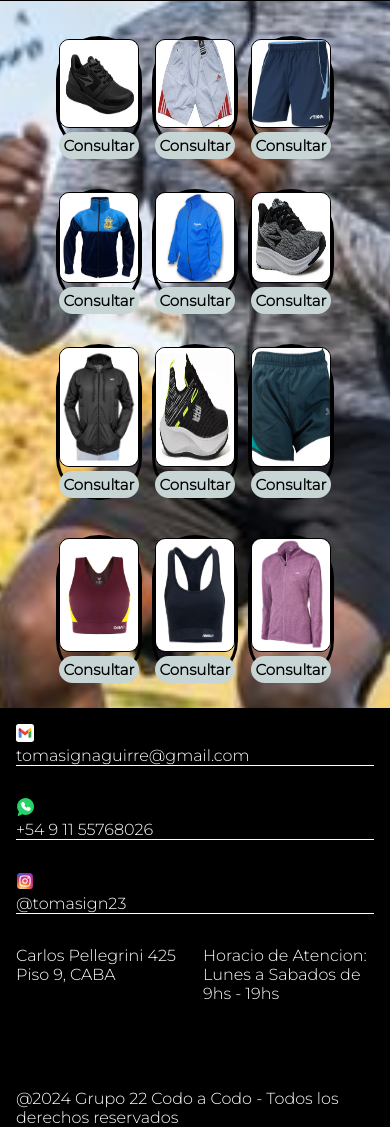
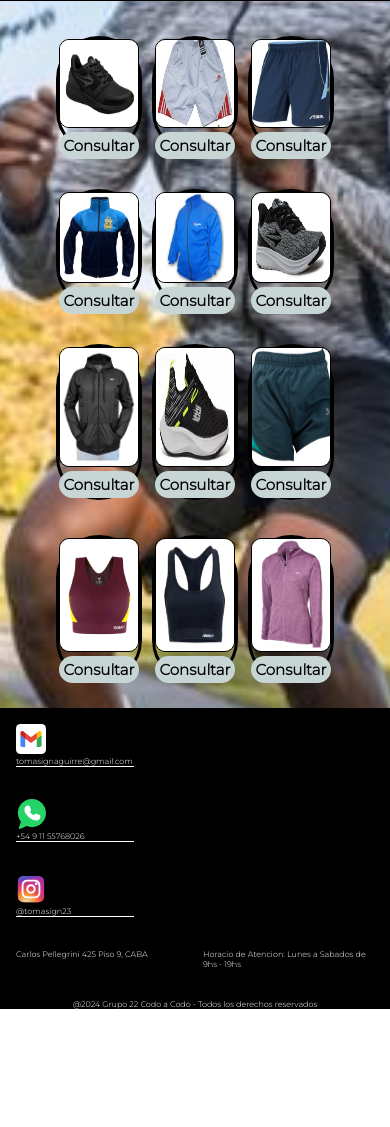
Before and after one commit to Tomas2309/e-commerce, a plain HTML site: page productos.html in a window 390 px wide. Shown: the part 327-1454 px from the top of the page. After the commit the page ends 1336 px from the top, so only its background shows below. Drawn offline with Linux system fonts and the light colour scheme; files whose address does not match are found by name.

Commit message:
Trabajo Ecommerce finalizado

```diff
--- a/css/productos.css
+++ b/css/productos.css
@@ -176,7 +176,7 @@ nav a:hover {
     transform: scale(1.07);
 }
 
-.productos a li {
+.productos a p {
     text-align: center;
     color: black;
     border-radius: 20px;
@@ -188,7 +188,7 @@ nav a:hover {
     align-items: center;
     text-transform: uppercase;
 }
-.productos a li:hover{
+.productos a p:hover{
     border: solid black 1px;
     background-color: aliceblue;
 }
@@ -209,6 +209,9 @@ nav a:hover {
 .footer_order div{
     margin-bottom: 2rem;
     border-bottom: 1px solid white;
+}
+.footer_order{
+    max-width: 33%;
 }
 .footer>p{
     display: flex;
@@ -240,13 +243,13 @@ nav a:hover {
         padding: 5px;
         padding-bottom: 20px;
     }
-    .productos a li {
+    .productos a p {
         text-transform: capitalize;
         font-size: 15px;
         background-color: rgb(200, 213, 213);
         padding:4px 0px;
     }
-    .productos a li:hover{
+    .productos a p:hover{
         border: 1px black solid;
         background-color: white;
         border-radius: 20%;
@@ -255,9 +258,10 @@ nav a:hover {
         display:grid;
         grid-template: 3/1;
         padding:1rem 1rem 0rem 1rem;
+        font-size: 50%;
     }
-    .footer_order img{
-        width: 5%;
+    .footer_order{
+        max-width: 33%;
     }
     .footer_right div{
         margin-bottom: 0rem;
@@ -305,16 +309,13 @@ nav a:hover {
         width: 90px;
         border-radius: 10px;
     }
-    .productos a li {
+    .productos a p {
         text-transform: capitalize;
     }
     .footer{
         display:grid;
         grid-template: 3/1;
         padding:1rem 1rem 0rem 1rem;
-    }
-    .footer_order img{
-        width: 5%;
     }
     .footer_right div{
         margin-bottom: 0rem;
--- a/css/style-nosotros.css
+++ b/css/style-nosotros.css
@@ -125,9 +125,16 @@ h2 {
 .footer_right{
     margin-bottom: 13rem;
 }
+.footer_order{
+    max-width: 33%;
+}
 .footer_order div{
     margin-bottom: 2rem;
     border-bottom: 1px solid white;
+}
+p{
+    margin-top: 0;
+    margin-bottom: 0;
 }
 .footer>p{
     display: flex;
@@ -161,9 +168,6 @@ h2 {
         display:grid;
         grid-template: 3/1;
         padding:1rem 1rem 0rem 1rem;
-    }
-    .footer_order img{
-        width: 5%;
     }
     .footer_right div{
         margin-bottom: 0rem;
@@ -219,9 +223,7 @@ h2 {
         display:grid;
         grid-template: 3/1;
         padding:1rem 1rem 0rem 1rem;
-    }
-    .footer_order img{
-        width: 5%;
+        font-size: 50%;
     }
     .footer_right div{
         margin-bottom: 0rem;
--- a/css/style.css
+++ b/css/style.css
@@ -100,6 +100,9 @@ body{
     grid-row: 1/3;
     display: flex;
 }
+#foto img{
+    width: 100%;
+}
 .ya{
     grid-row: 2/3;
     background-color: rgb(19, 3, 238);
@@ -129,6 +132,10 @@ body{
     margin: 2rem;
     display: flex;
     justify-content: center;
+}
+.item img{
+    width: 100%;
+    height: 100%;
 }
 .mas_vendidos picture:hover{
     cursor: pointer;
@@ -175,6 +182,7 @@ body{
     display: flex;
     padding: 3rem;
     justify-content: space-between;
+    font-weight:100;
 }
 .mapa{
     width: 100%;
@@ -183,9 +191,15 @@ body{
 .footer_right{
     margin-bottom: 13rem;
 }
+.footer_order{
+    max-width: 33%;
+}
 .footer_order div{
     margin-bottom: 2rem;
     border-bottom: 1px solid white;
+}
+.footer_order div p{
+    margin-top: 0rem;
 }
 .footer>p{
     display: flex;
@@ -450,9 +464,6 @@ a{
         grid-template: 3/1;
         padding:1rem 1rem 0rem 1rem;
     }
-    .footer_order img{
-        width: 5%;
-    }
     .footer_right div{
         margin-bottom: 0rem;
     }
@@ -563,9 +574,6 @@ a{
         grid-template: 3/1;
         padding:1rem 1rem 0rem 1rem;
     }
-    .footer_order img{
-        width: 5%;
-    }
     .footer_right div{
         margin-bottom: 0rem;
     }
--- a/css/style_compra.css
+++ b/css/style_compra.css
@@ -3,7 +3,7 @@
     margin: 0 auto;
     display: grid;
     grid-template: 1/2;
-    padding: 10rem 0rem;
+    padding: 15rem 0rem;
 }
 .compra_main img{
     min-width: 40%;
@@ -18,7 +18,34 @@
     background-color: aquamarine;
 }
 .footer{
-    margin-top: 3rem;
+    margin-top: 3.5rem;
+    background-color: black;
+    color: white;
+    display: flex;
+    padding: 3rem;
+    justify-content: space-between;
+    font-weight:100;
+}
+.mapa{
+    width: 100%;
+    margin: 0 auto;
+}
+.footer_right{
+    margin-bottom: 13rem;
+}
+.footer_order{
+    max-width: 33%;
+}
+.footer_order div{
+    margin-bottom: 2rem;
+    border-bottom: 1px solid white;
+}
+.footer_order div p{
+    margin-top: 0rem;
+}
+.footer>p{
+    display: flex;
+    align-items: end;
 }
 @media only screen and (max-width:480px){
     .compra_main{
@@ -28,4 +55,68 @@
     #regresar{
         padding:1rem 2rem ;
     }
+    .footer{
+        display:grid;
+        grid-template: 3/1;
+        padding:1rem 1rem 0rem 1rem;
+        font-size: 50%;
+    }
+    .footer_right div{
+        margin-bottom: 0rem;
+    }
+    .footer_right{
+        margin-bottom: 0rem;
+        grid-row: 2/3;
+        display: grid;
+        grid-template-columns: 1fr 1fr;
+        grid-template-rows: .5fr 1.5fr;
+        column-gap: 1rem;
+    }
+    .footer_right p{
+        display: block;
+        margin: 0rem;
+    }
+    .footer>p{
+        display: flex;
+        justify-content: center;
+        padding-top: 0rem;
+        margin-top: 0rem;
+        margin: 0rem;
+    }
+    .mapa{
+        display:none;
+    }
 }
+@media only screen and (min-width:481px) and (max-width:768px){
+    .footer{
+        display:grid;
+        grid-template: 3/1;
+        padding:1rem 1rem 0rem 1rem;
+        font-size: 50%;
+    }
+    .footer_right div{
+        margin-bottom: 0rem;
+    }
+    .footer_right{
+        margin-bottom: 0rem;
+        grid-row: 2/3;
+        display: grid;
+        grid-template-columns: 1fr 1fr;
+        grid-template-rows: .5fr 1.5fr;
+        column-gap: 1rem;
+    }
+    .footer_right p{
+        display: block;
+        margin: 0rem;
+    }
+    .footer>p{
+        display: flex;
+        justify-content: center;
+        padding-top: 0rem;
+        margin-top: 0rem;
+        margin: 0rem;
+    }
+    .mapa{
+        display:none;
+    }
+}
--- a/css/style_contacto.css
+++ b/css/style_contacto.css
@@ -141,6 +141,9 @@ form label {
     margin-bottom: 2rem;
     border-bottom: 1px solid white;
 }
+.footer_order{
+    max-width: 33%;
+}
 .footer>p{
     display: flex;
     align-items: end;
@@ -167,8 +170,8 @@ form label {
         grid-template: 3/1;
         padding:1rem 1rem 0rem 1rem;
     }
-    .footer_order img{
-        width: 5%;
+    .footer_order{
+        max-width: 33%;
     }
     .footer_right div{
         margin-bottom: 0rem;
@@ -211,9 +214,7 @@ form label {
         display:grid;
         grid-template: 3/1;
         padding:1rem 1rem 0rem 1rem;
-    }
-    .footer_order img{
-        width: 5%;
+        font-size: 50%;
     }
     .footer_right div{
         margin-bottom: 0rem;
--- a/productos.html
+++ b/productos.html
@@ -24,71 +24,71 @@
     </header>
         <main class="productos">
             <a href="/contacto.html">
-                <img class="caja-producto" src="/img/mas_productos/29770-41-5f937dfb1dbd1f91e216476141025807-640-0.jpg">
-                <li>Consultar</li>
+                <img class="caja-producto" alt="zapatilla" src="/img/mas_productos/29770-41-5f937dfb1dbd1f91e216476141025807-640-0.jpg">
+                <p>Consultar</p>
             </a>
             <a href="/contacto.html">
-                <img class="caja-producto" src="/img/mas_productos/2f9ec61fd87514f5c45adbbd9f2046d5.jpg">
-                <li>Consultar</li>
+                <img class="caja-producto" alt="pantalon" src="/img/mas_productos/2f9ec61fd87514f5c45adbbd9f2046d5.jpg">
+                <p>Consultar</p>
             </a>
             <a href="/contacto.html">
-                <img class="caja-producto" src="/img/mas_productos/857ebd44dc8ea9a7016a21670b453ff3.jpg">
-                <li>Consultar</li>
+                <img class="caja-producto" alt="pantalon" src="/img/mas_productos/857ebd44dc8ea9a7016a21670b453ff3.jpg">
+                <p>Consultar</p>
             </a>
             <a href="/contacto.html">
-                <img class="caja-producto" src="/img/mas_productos/D_NQ_NP_844899-MLA74382431856_022024-O.webp">
-                <li>Consultar</li>
+                <img class="caja-producto" alt="campera" src="/img/mas_productos/D_NQ_NP_844899-MLA74382431856_022024-O.webp">
+                <p>Consultar</p>
             </a>
             <a href="/contacto.html">
-                <img class="caja-producto" src="/img/mas_productos/campera-deportiva.jpg">
-                <li>Consultar</li>
+                <img class="caja-producto" alt="campera" src="/img/mas_productos/campera-deportiva.jpg">
+                <p>Consultar</p>
             </a>
             <a href="/contacto.html">
-                <img class="caja-producto" src="/img/mas_productos/D_NQ_NP_630231-MLA51666828901_092022-O.webp">
-                <li>Consultar</li>
+                <img class="caja-producto" alt="zapatilla" src="/img/mas_productos/D_NQ_NP_630231-MLA51666828901_092022-O.webp">
+                <p>Consultar</p>
             </a>
             <a href="/contacto.html">
-                <img class="caja-producto" src="/img/mas_productos/D_NQ_NP_804767-MLA46522157430_062021-O.webp">
-                <li>Consultar</li>
+                <img class="caja-producto" alt="campera" src="/img/mas_productos/D_NQ_NP_804767-MLA46522157430_062021-O.webp">
+                <p>Consultar</p>
             </a>
             <a href="/contacto.html">
-                <img class="caja-producto" src="/img/mas_productos/D_NQ_NP_805404-MLA69741984622_062023-O.webp">
-                <li>Consultar</li>
+                <img class="caja-producto" alt="zapatilla" src="/img/mas_productos/D_NQ_NP_805404-MLA69741984622_062023-O.webp">
+                <p>Consultar</p>
             </a>
             <a href="/contacto.html">
-                <img class="caja-producto" src="/img/mas_productos/panta-mujer-verde-copy-300x300.jpg">
-                <li>Consultar</li>
+                <img class="caja-producto" alt="pantalon" src="/img/mas_productos/panta-mujer-verde-copy-300x300.jpg">
+                <p>Consultar</p>
             </a>
             <a href="/contacto.html">
-                <img class="caja-producto" src="/img/mas_productos/top-deportivo-mujer.jpg">
-                <li>Consultar</li>
+                <img class="caja-producto" alt="top-deportivo" src="/img/mas_productos/top-deportivo-mujer.jpg">
+                <p>Consultar</p>
             </a>
             <a href="/contacto.html">
-                <img class="caja-producto" src="/img/mas_productos/top-fit-frente1-30a52a9052d60237cc16335596123822-1024-1024.jpg">
-                <li>Consultar</li>
+                <img class="caja-producto" alt="top-deportivo" src="/img/mas_productos/top-fit-frente1-30a52a9052d60237cc16335596123822-1024-1024.jpg">
+                <p>Consultar</p>
             </a>
             <a href="/contacto.html">
-                <img class="caja-producto" src="/img/mas_productos/21I-0176.jpg">
-                <li>Consultar</li>
+                <img class="caja-producto" alt="campera" src="/img/mas_productos/21I-0176.jpg">
+                <p>Consultar</p>
             </a>
         </main>
         <footer class="footer">
             <div class="footer_order">
                 <div>
                     <a href="mailto:tomasignaguirre@gmail.com">
-                        <img src="/img/gmail-svgrepo-com.svg" alt="logo gmail" width="40rem">
+                        <img src="/img/gmail-svgrepo-com.svg" alt="logo gmail" width="30" height="30">
                     </a>
                     <p>tomasignaguirre@gmail.com</p>
                 </div>
                 <div>
                     <a href="https://wa.me/+5491155768026">
-                        <img src="/img/whatsapp-whats-app-svgrepo-com.svg" alt="logo whats app" width="40rem">
+                        <img src="/img/whatsapp-whats-app-svgrepo-com.svg" alt="logo whats app" width="30" height="30">
                     </a>
                     <p>+54 9 11 55768026</p>
                 </div>
                 <div>
                     <a href="https://www.instagram.com/tomasign23?igsh=MWh5bTh6aWxqbHNlMA%3D%3D&utm_source=qr">
-                        <img src="/img/instagram-1-svgrepo-com.svg" alt="logo instagram"  width="40rem">
+                        <img src="/img/instagram-1-svgrepo-com.svg" alt="logo instagram" width="30" height="30">
                     </a>
                     <p>@tomasign23</p>
                 </div>
```
Also changed, not shown: compra.html (+5 -5 lines), contacto.html (+3 -3 lines), index.html (+24 -26 lines), sobre-nosotros.html (+4 -4 lines).
